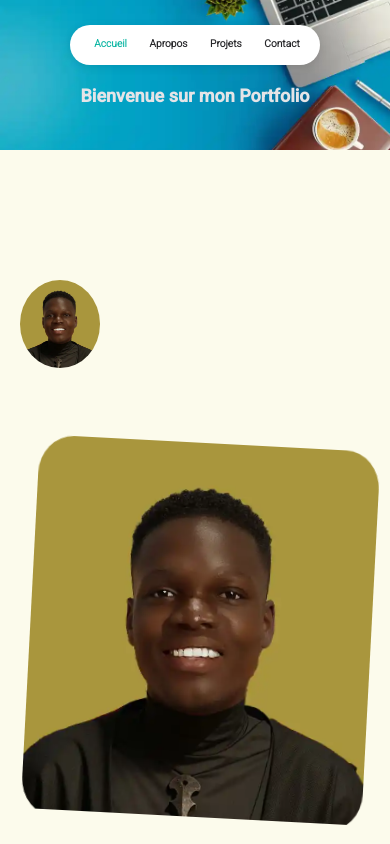
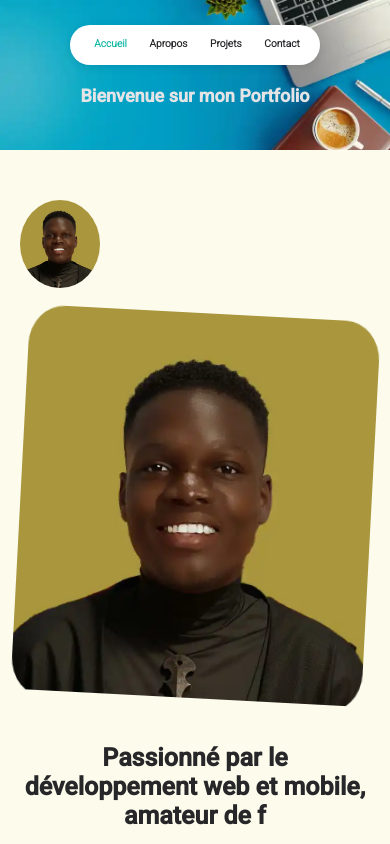
Before and after one commit to DavidAllakedet/mon_portfolio, a React (Create React App) app: page / in a window 390 px wide. Shown: the top 844 px of the page. Built offline with nearby package versions, Linux system fonts and the light colour scheme; the HTML template or start-up script is replaced by a standard one.

Commit message:
ajustement genrale

```diff
--- a/src/pages/styles/about.css
+++ b/src/pages/styles/about.css
@@ -1,7 +1,7 @@
 .about-logo-container {
 	display: flex;
 	justify-content: left;
-	padding-top: 25px;
+	padding-top: 50px;
 }
 
 .about-logo {
@@ -70,6 +70,10 @@
 }
 
 @media (max-width: 600px) {
+.about-container{
+
+	padding-top: 20px;
+}
 	.about-logo {
 		z-index: 100;
 	}
--- a/src/pages/styles/contact.css
+++ b/src/pages/styles/contact.css
@@ -82,7 +82,7 @@ button[type="submit"]:hover {
 
 @media (max-width: 600px) {
     .contact-container {
-        margin-top: 40px;
+        margin-top: 20px;
     }
 	.contact-form {
 		margin-left: 0;
--- a/src/pages/styles/homepage.css
+++ b/src/pages/styles/homepage.css
@@ -4,7 +4,7 @@
 	display: flex;
 	justify-content: left;
 	align-items: center;
-	padding-top: 130px;
+	padding-top: 50px;
 }
 
 .homepage-container {
@@ -127,9 +127,10 @@
         order: 1;
     }
     .homepage-image-container {
-        padding-top: 50px;
-        padding-bottom: 50px;
-        margin-left: 10px;
+        width: 100%;
+        /* padding-top: 40px; */
+        padding-bottom: 40px;
+        /* margin-left: 10px; */
         order: 1;
     }
     .homepage-after-title {
--- a/src/pages/styles/projects.css
+++ b/src/pages/styles/projects.css
@@ -24,7 +24,7 @@
 
 @media (max-width: 600px) {
 	.projects-container {
-		padding-top: 60px;
+		padding-top: 20px;
 	}
 
 	.projects-project {
```
